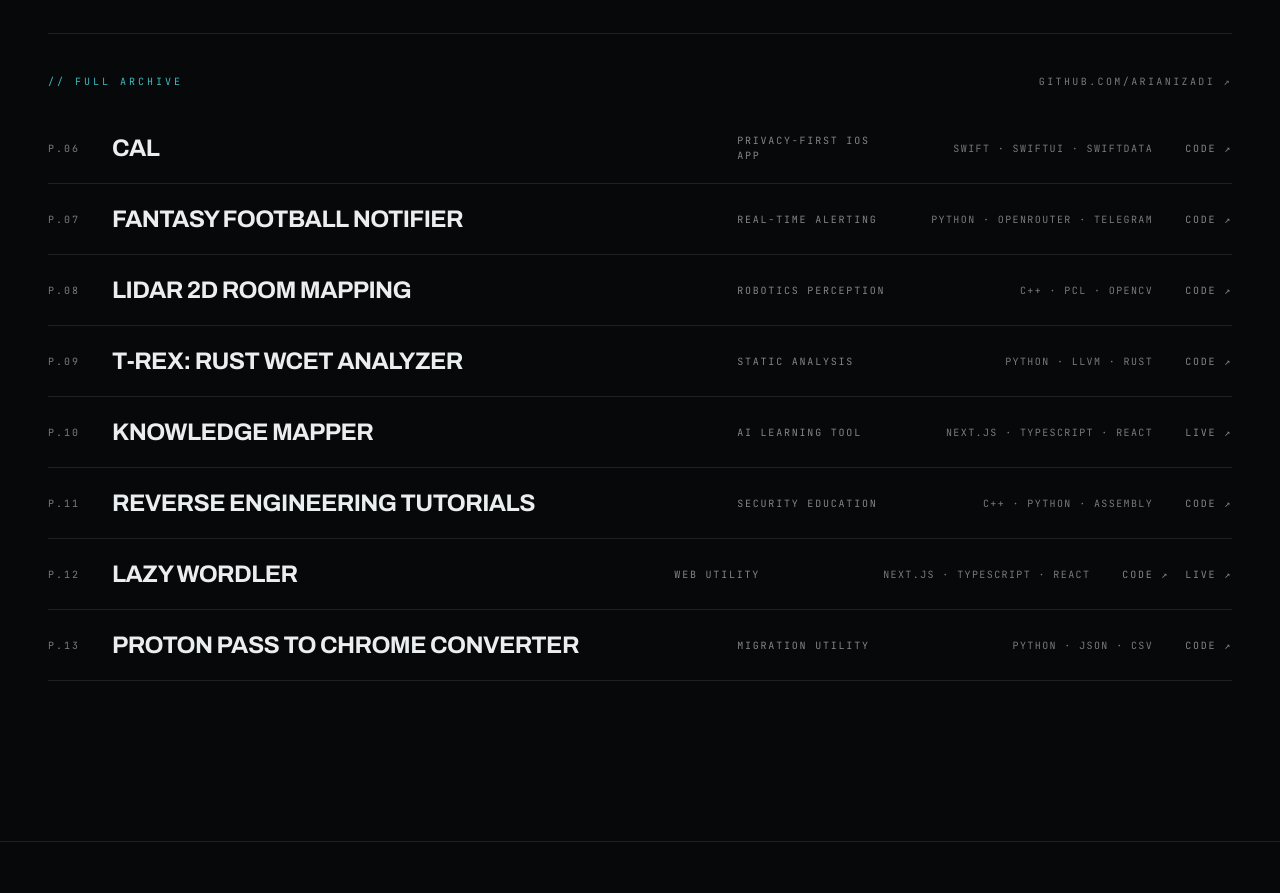
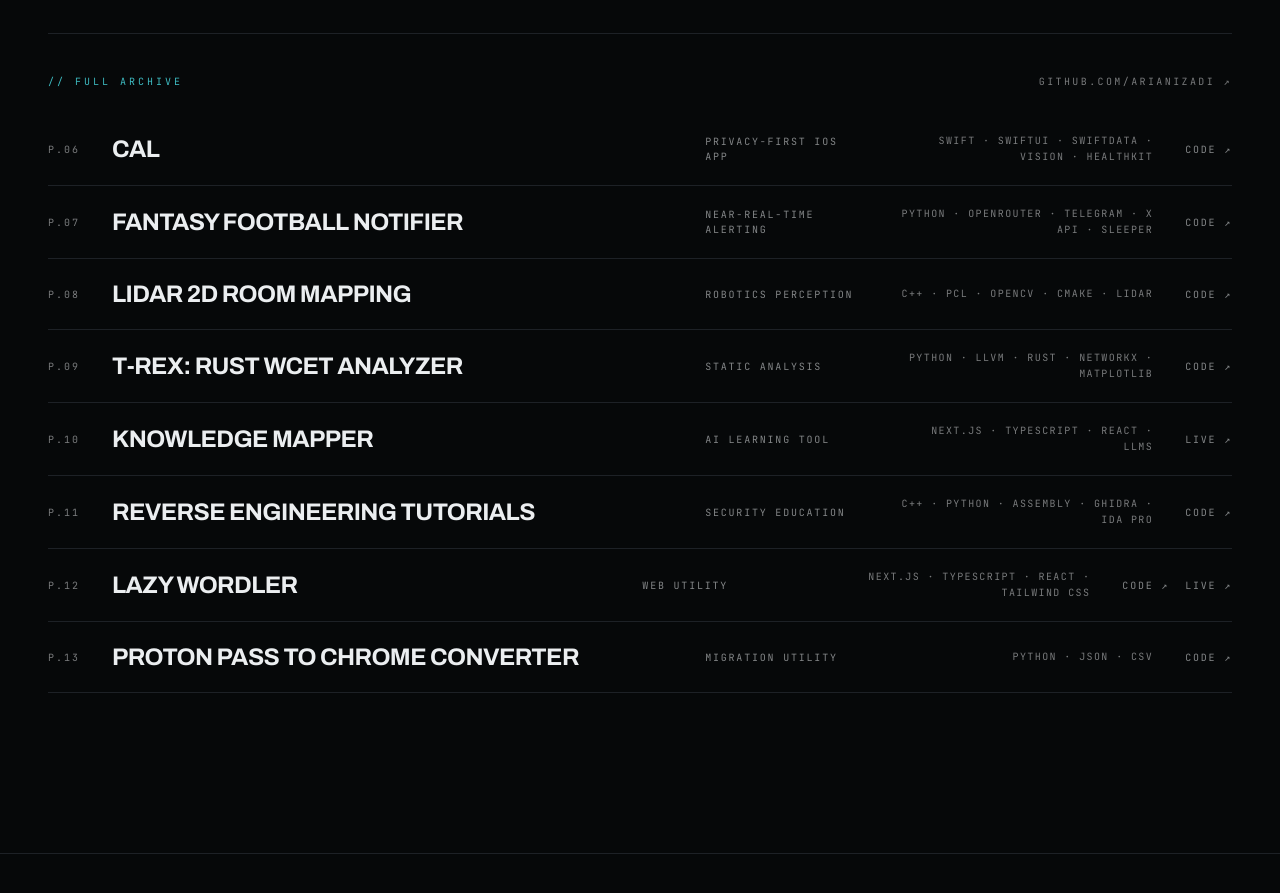
Before and after one commit to arianizadi/next-blog, a Next.js app: page / in a window 1280 px wide. Shown: the part 4300-5193 px from the top of the page. Built offline with nearby package versions, Linux system fonts and the light colour scheme.

Commit message:
Correct notifier portfolio details

```diff
--- a/components/Work.tsx
+++ b/components/Work.tsx
@@ -161,8 +161,8 @@ const ArchiveRow = ({
         <span className="hidden w-40 shrink-0 font-mono text-[10px] uppercase tracking-[0.18em] text-foreground/55 md:block">
           {project.eyebrow}
         </span>
-        <span className="hidden w-56 shrink-0 truncate text-right font-mono text-[10px] uppercase tracking-[0.14em] text-foreground/50 lg:block">
-          {project.technologies.slice(0, 3).join(" · ")}
+        <span className="hidden w-64 shrink-0 text-right font-mono text-[10px] uppercase leading-4 tracking-[0.14em] text-foreground/50 lg:block">
+          {project.technologies.join(" · ")}
         </span>
 
         <span className="flex shrink-0 gap-4 font-mono text-[10px] uppercase tracking-[0.18em]">
--- a/lib/portfolio.ts
+++ b/lib/portfolio.ts
@@ -134,7 +134,7 @@ export const projects: Project[] = [
   {
     id: 14,
     title: "Fantasy Football Notifier",
-    eyebrow: "Real-Time Alerting",
+    eyebrow: "Near-Real-Time Alerting",
     problem:
       "Breaking NFL news is fast but noisy, and a headline alone does not show whether a roster move is actually available in each fantasy league.",
     contribution:
```
